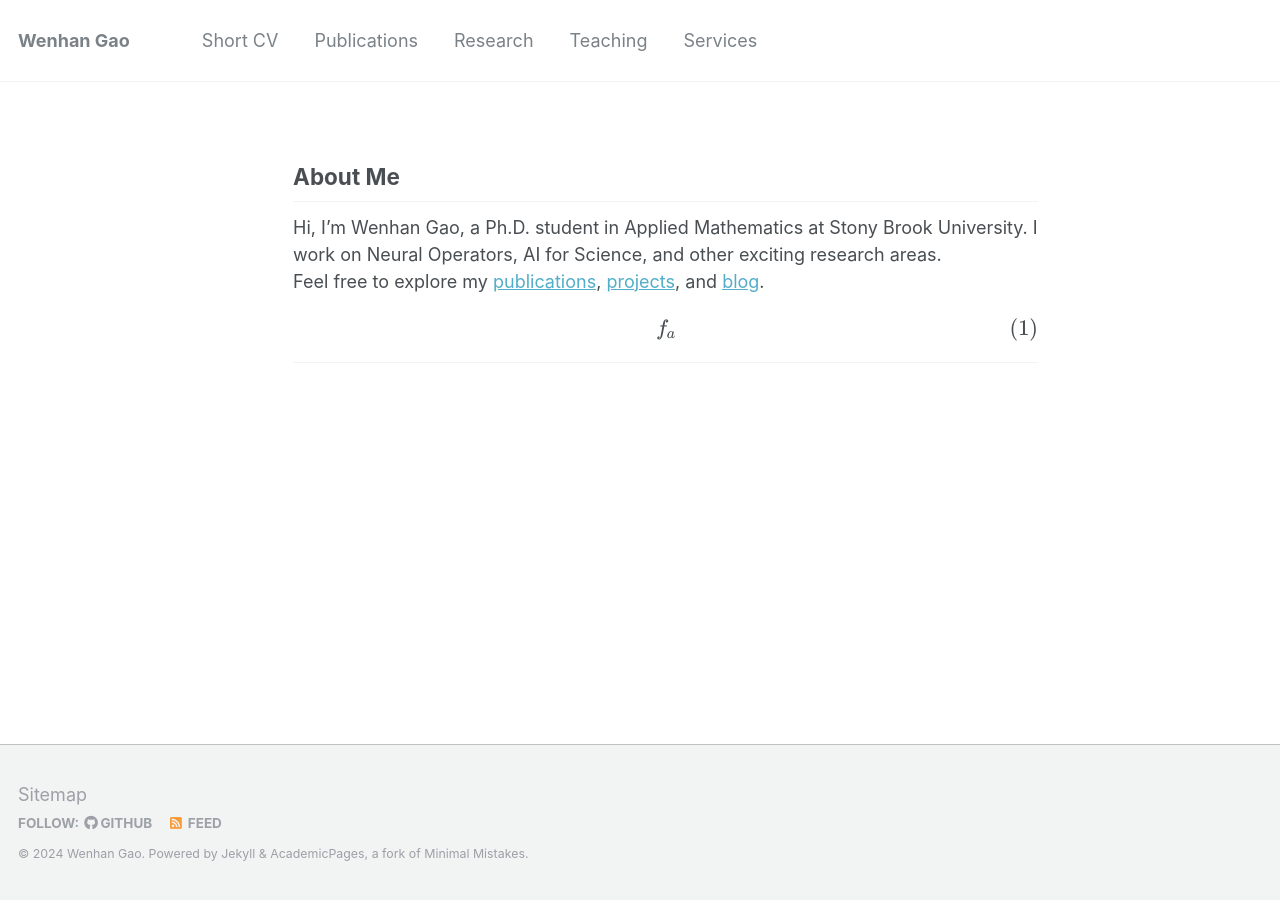
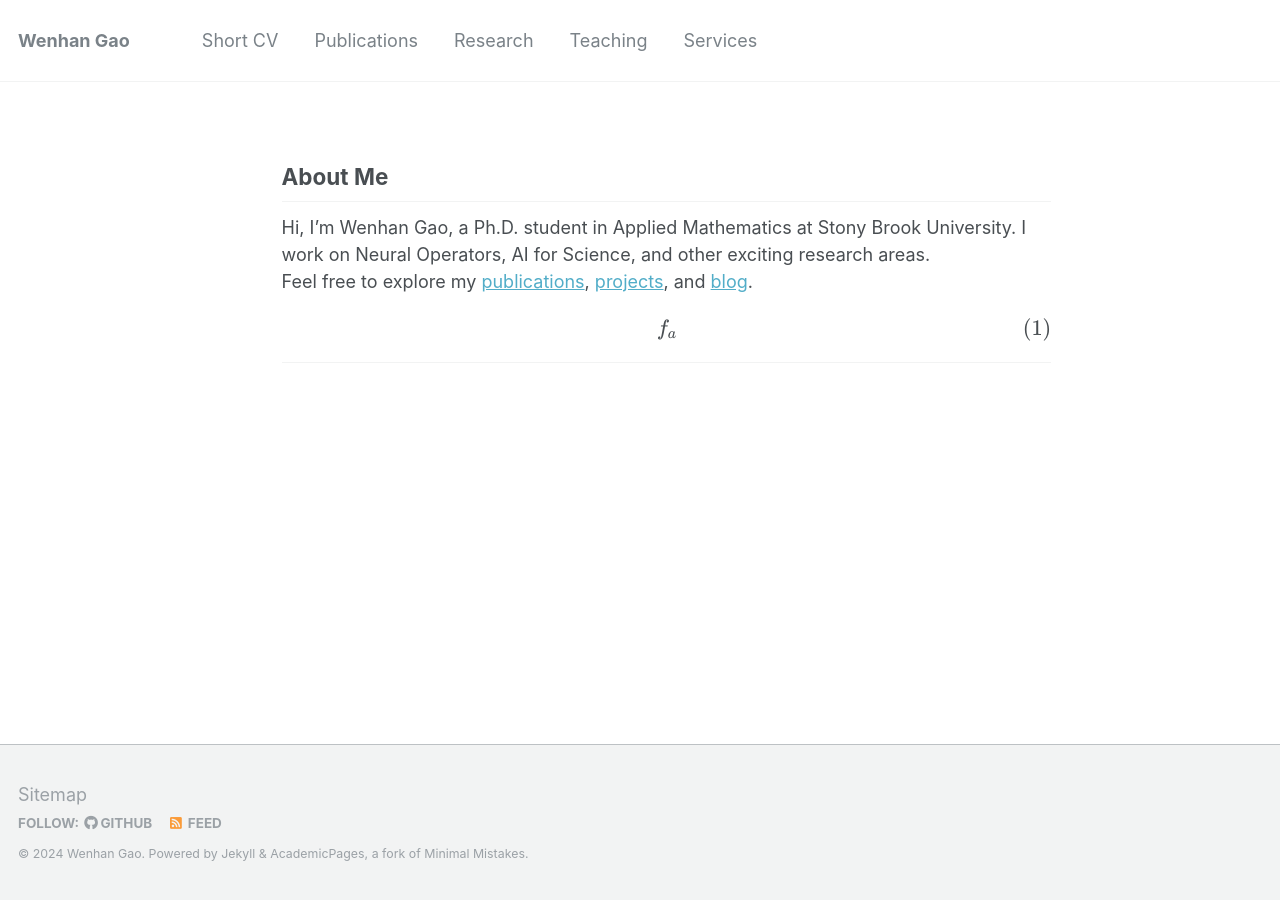
Before and after one commit to wenhangao21/wenhangao21.github.io, a Jekyll site: the page built from blogs/aaa.md, in a window 1280 px wide. Built offline with Jekyll 4.4.1, drawn with Linux system fonts in a browser that asks for light colours; formulas are drawn with MathJax 3.

Commit message:
Upload/update the code

```diff
--- a/_layouts/blog.html
+++ b/_layouts/blog.html
@@ -14,7 +14,7 @@ layout: default
   {% endunless %}
 {% endif %}
 
-<div id="main" role="main" style="margin-left: 20px; margin-right: 20px;">
+<div id="main" role="main">
   {% include sidebar.html %}
 
   <article class="page" itemscope itemtype="http://schema.org/CreativeWork">
```
